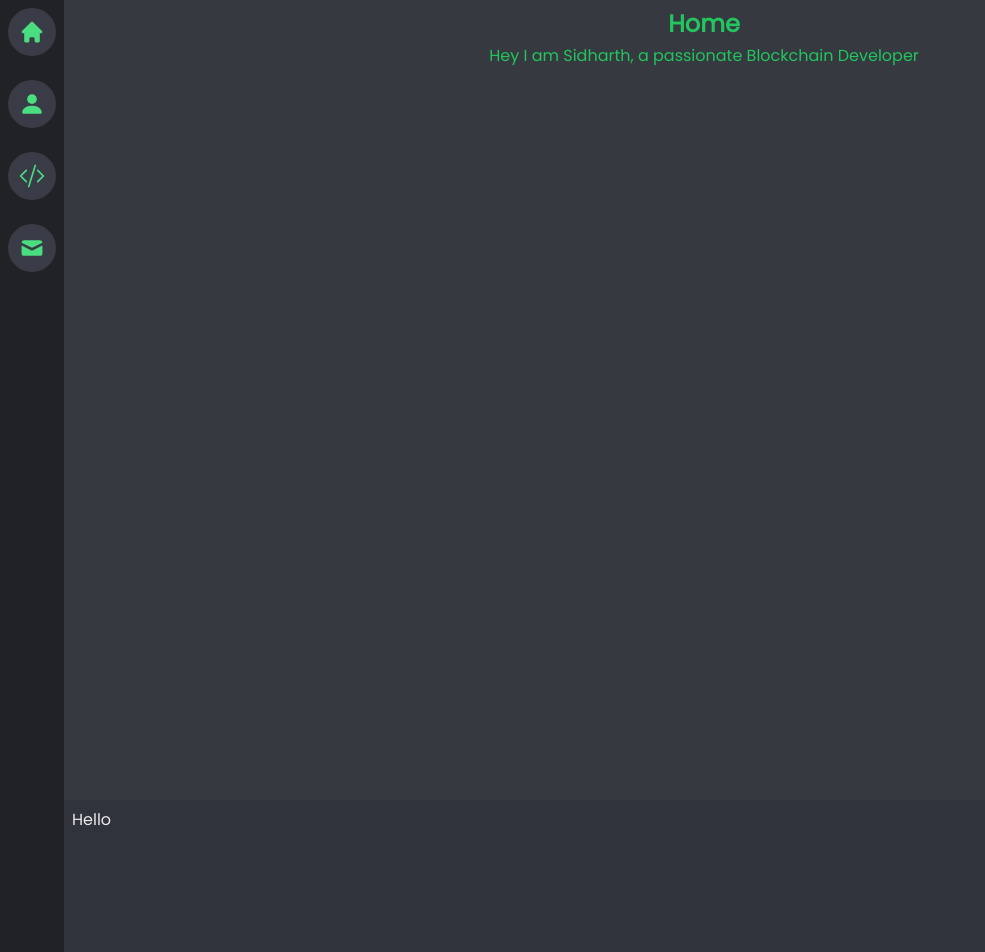
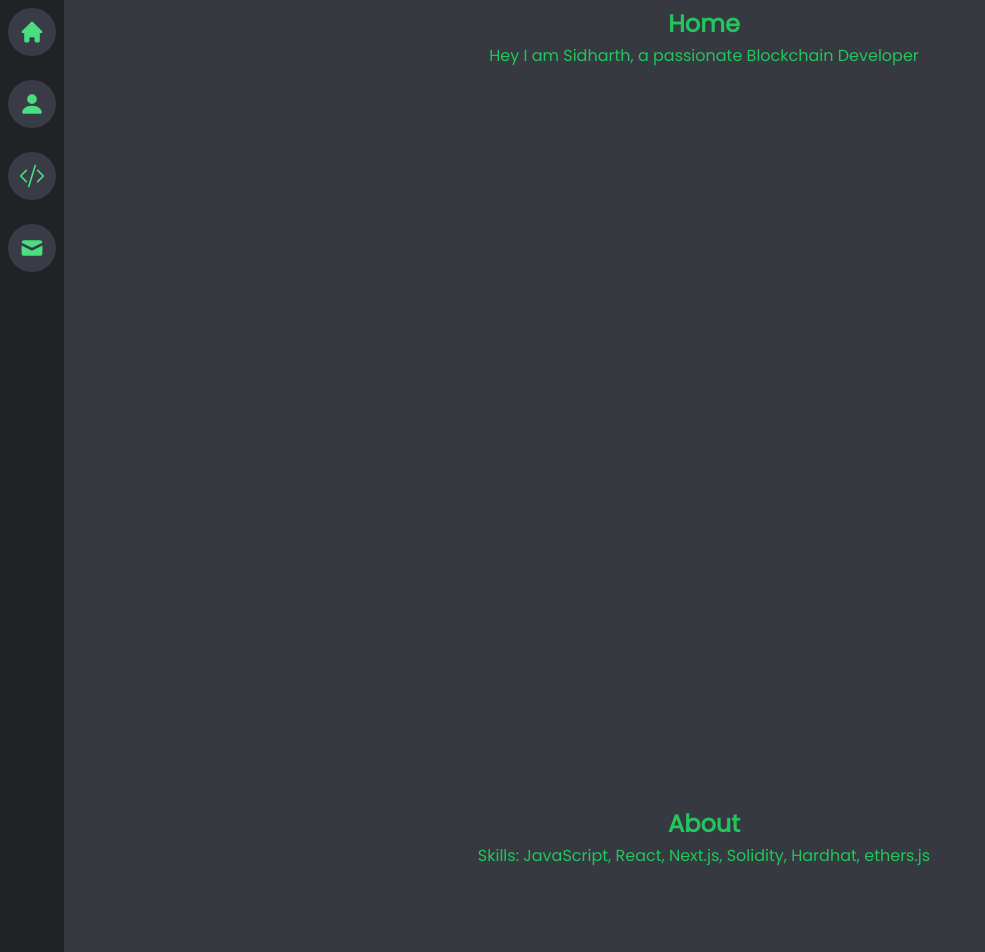
Before and after one commit to SidharthK2/portfolio, a Next.js app: page / in a window 1280 px wide. Shown: the top 952 px of the page, without its empty margins (0-985 px from the left). Built offline with nearby package versions, Linux system fonts and the light colour scheme.

Commit message:
Add about content

```diff
--- a/components/PageContent.js
+++ b/components/PageContent.js
@@ -1,7 +1,3 @@
 import React from "react";
 
-export default function PageContent() {
-  return (
-
-  );
-}
+export default function PageContent() {}
--- a/components/Pages.js
+++ b/components/Pages.js
@@ -1,12 +1,5 @@
 import React from "react";
 
 export default function Pages(props) {
-  return (
-    <div className="pages ml-16 h-screen w-screen">
-      {props.children}
-      <div className="page2 w-screen h-screen bg-lightBlack p-2 text-offWhite">
-        <div className="page2 body">Hello</div>
-      </div>
-    </div>
-  );
+  return <div className="pages ml-16 h-screen w-screen">{props.children}</div>;
 }
--- a/pages/Home.js
+++ b/pages/AboutPage.js
@@ -1,11 +1,11 @@
 import React from "react";
 
-export default function Page() {
+export default function AboutPage() {
   return (
     <div className="page1 text-green-500 flex flex-col w-screen h-screen bg-darkGray p-2 ">
-      <div className="title text-2xl font-bold text-center">Home</div>
+      <div className="title text-2xl font-bold text-center">About</div>
       <div className="page1body m-1 text-center">
-        Hey I am Sidharth, a passionate Blockchain Developer
+        Skills: JavaScript, React, Next.js, Solidity, Hardhat, ethers.js
       </div>
     </div>
   );
--- /dev/null
+++ b/pages/HomePage.js
@@ -0,0 +1,12 @@
+import React from "react";
+
+export default function HomePage() {
+  return (
+    <div className="page1 text-green-500 flex flex-col w-screen h-screen bg-darkGray p-2 ">
+      <div className="title text-2xl font-bold text-center">Home</div>
+      <div className="page1body m-1 text-center">
+        Hey I am Sidharth, a passionate Blockchain Developer
+      </div>
+    </div>
+  );
+}
--- a/pages/index.js
+++ b/pages/index.js
@@ -3,7 +3,8 @@ import Image from "next/image";
 import SideBar from "../components/Sidebar";
 import Spinner from "../components/Spinner";
 import Pages from "../components/Pages";
-import Page from "./Home";
+import HomePage from "./HomePage";
+import AboutPage from "./AboutPage";
 
 export default function Home() {
   return (
@@ -15,7 +16,8 @@ export default function Home() {
       </Head>
       <SideBar />
       <Pages>
-        <Page />
+        <HomePage />
+        <AboutPage />
       </Pages>
     </div>
   );
```
Also changed, not shown: pages/About.js (deleted).
